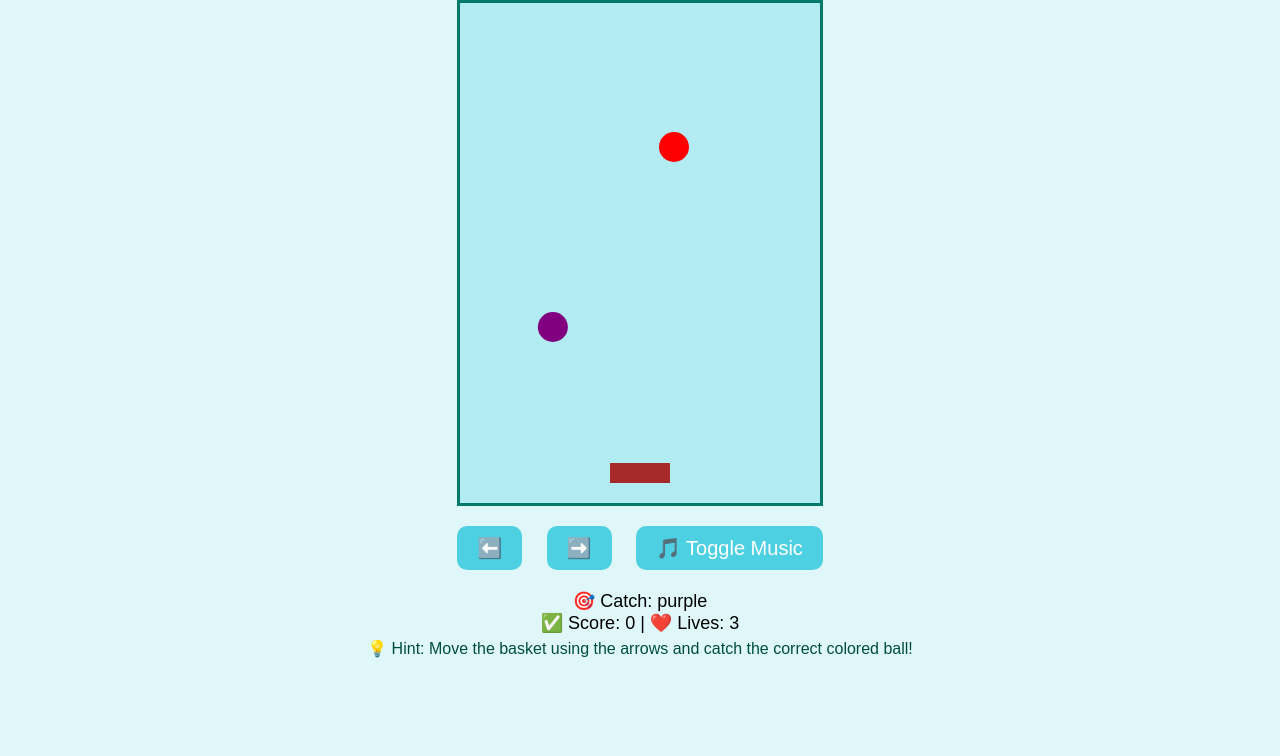
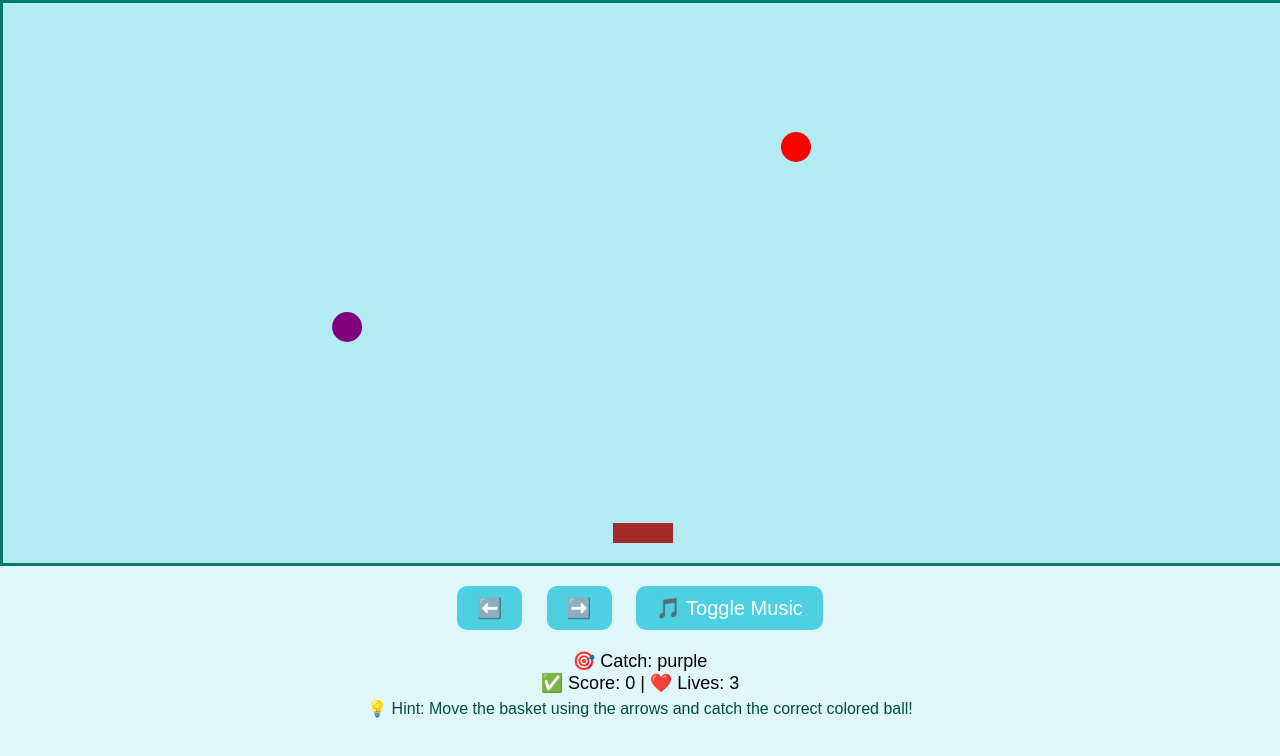
Before and after one commit to jituraj2/kids_colour_catcher_game, a plain HTML site: page kids-color-Catcher-Game.html in a window 1280 px wide. Both pictures are taken after a click on the button "Start Game". Drawn offline with Linux system fonts and the light colour scheme.

Commit message:
Update kids-color-Catcher-Game.html

```diff
--- a/kids-color-Catcher-Game.html
+++ b/kids-color-Catcher-Game.html
@@ -71,7 +71,7 @@
     <button onclick="startGame()">Start Game</button>
   </div>
 
-  <canvas id="gameCanvas" width="360" height="500"></canvas>
+  <canvas id="gameCanvas"></canvas>
   <div id="controls">
     <button onclick="moveLeft()">⬅️</button>
     <button onclick="moveRight()">➡️</button>
@@ -88,11 +88,14 @@
   <script>
     const canvas = document.getElementById("gameCanvas");
     const ctx = canvas.getContext("2d");
+    canvas.width = window.innerWidth;
+    canvas.height = window.innerHeight * 0.7;
+
     const colors = ["red", "green", "blue", "yellow", "purple"];
     let targetColor = colors[Math.floor(Math.random() * colors.length)];
     document.getElementById("targetColor").textContent = targetColor;
 
-    let basket = { x: 150, y: 460, width: 60, height: 20 };
+    let basket = { x: canvas.width / 2 - 30, y: canvas.height - 40, width: 60, height: 20 };
     let balls = [];
     let score = 0;
     let lives = 3;
@@ -101,15 +104,21 @@
     const bgMusic = document.getElementById("bgMusic");
     function toggleMusic() {
       if (bgMusic.paused) {
-        bgMusic.play();
+        bgMusic.play().catch(() => {
+          alert("Tap the 🎵 button to start music!");
+        });
       } else {
         bgMusic.pause();
       }
     }
 
     function speak(text) {
-      const msg = new SpeechSynthesisUtterance(text);
-      speechSynthesis.speak(msg);
+      if ('speechSynthesis' in window) {
+        const msg = new SpeechSynthesisUtterance(text);
+        speechSynthesis.speak(msg);
+      } else {
+        alert("Speech not supported on this device.");
+      }
     }
 
     function createBall() {
@@ -190,7 +199,9 @@
       document.getElementById("startScreen").style.display = "none";
       gameStarted = true;
       speak("Catch " + targetColor);
-      bgMusic.play();
+      bgMusic.play().catch(() => {
+        alert("Tap the 🎵 button to start music!");
+      });
       setInterval(createBall, 1000);
       gameLoop();
     }
```
